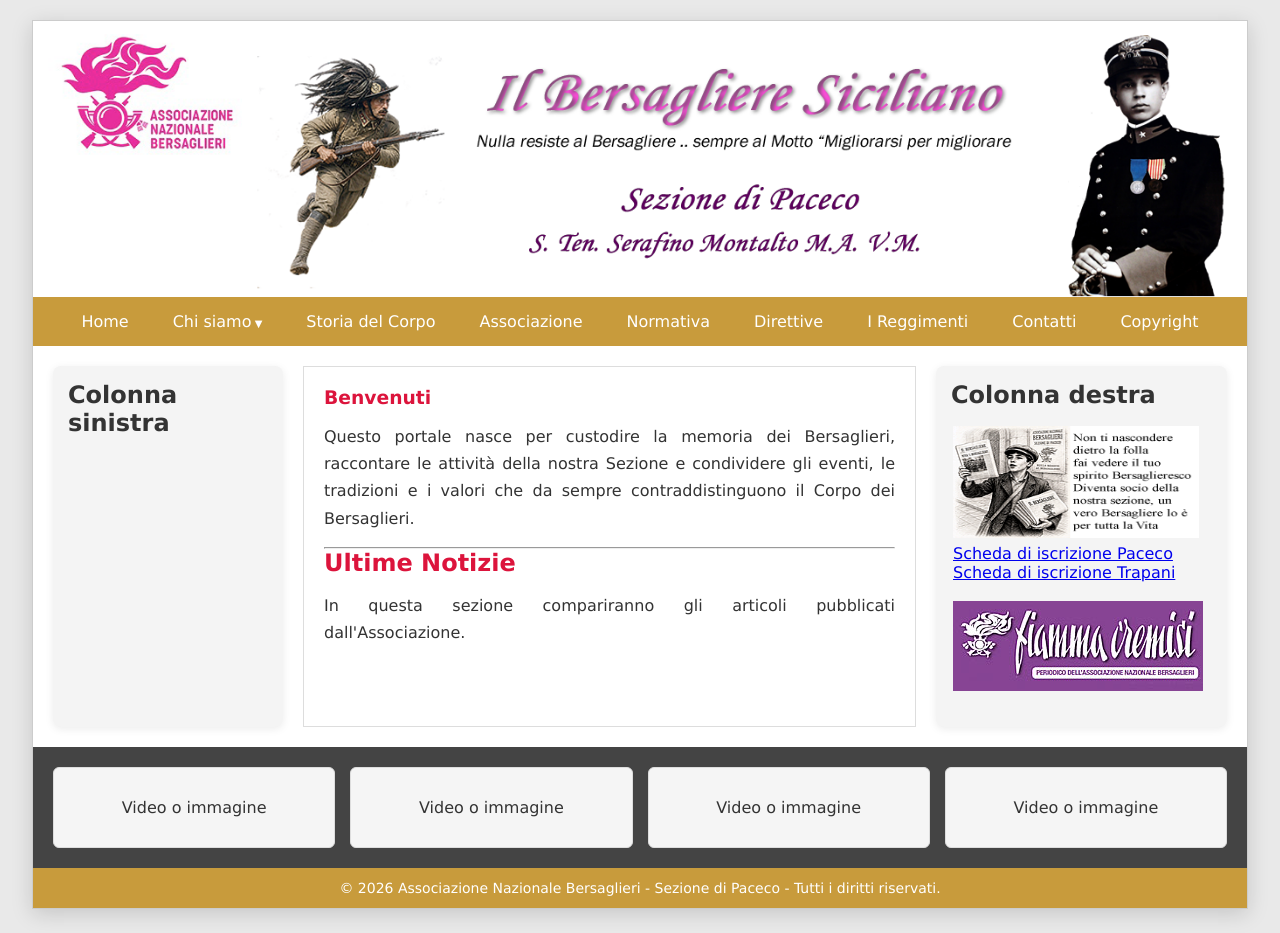
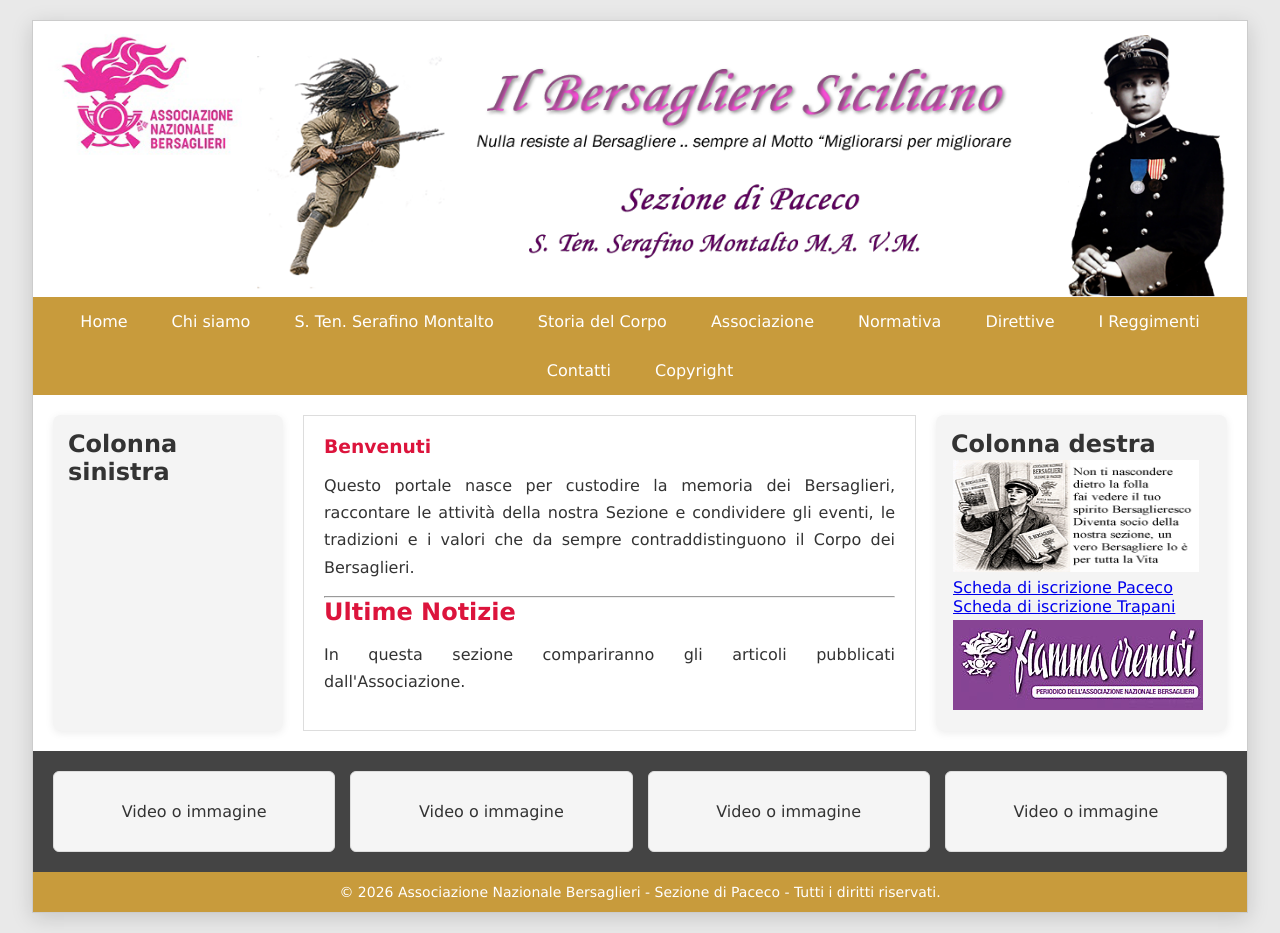
Before and after one commit to bersaglieripaceco/bersaglieripaceco.github.io, a Jekyll site: the page index.html, which Jekyll copies as it is, in a window 1280 px wide. Built offline with Jekyll 4.4.1, drawn with Linux system fonts in a browser that asks for light colours.

Commit message:
Ripristino Home HTML

```diff
--- a/index.html
+++ b/index.html
@@ -1,12 +1,114 @@
----
-layout: default
-title: Bersaglieri Paceco
----
+<!DOCTYPE html>
+<html lang="it">
+
+<head>
+
+    <meta charset="UTF-8">
+    <meta name="viewport" content="width=device-width, initial-scale=1.0">
+
+    <title>Bersaglieri Paceco</title>
+
+    <meta name="description"
+        content="Sito Ufficiale dell'Associazione Nazionale Bersaglieri - Sezione di Paceco">
+
+    <link rel="stylesheet" href="css/style.css">
+
+</head>
+
+<body>
+
+<div id="contenitore">
+
+    <!-- ===================================================== -->
+    <!-- TESTATA                                               -->
+    <!-- ===================================================== -->
+
+    <header id="header">
+
+        <img src="Immagini/Testata.png"
+             alt="Associazione Nazionale Bersaglieri - Sezione di Paceco">
+
+    </header>
+
+
+    <!-- ===================================================== -->
+    <!-- MENU PRINCIPALE                                       -->
+    <!-- ===================================================== -->
+
+    <nav id="menu">
+
+        <ul>
+
+            <li><a href="index.html">Home</a></li>
+
+            <li><a href="Pagine/Chi_siamo.html">Chi siamo</a></li>
+
+            <li><a href="Pagine/Serafino_Montalto.html">S. Ten. Serafino Montalto</a></li>
+
+            <li><a href="#">Storia del Corpo</a></li>
+
+            <li><a href="#">Associazione</a></li>
+
+            <li><a href="#">Normativa</a></li>
+
+            <li><a href="#">Direttive</a></li>
+
+            <li><a href="#">I Reggimenti</a></li>
+
+            <li><a href="#">Contatti</a></li>
+
+            <li><a href="Pagine/Copiright.html">Copyright</a></li>
+
+        </ul>
+
+    </nav>
+
+
+    <!-- ===================================================== -->
+    <!-- CONTENUTO                                             -->
+    <!-- ===================================================== -->
+
+    <section id="contenuto">
+
+
+        <!-- ================================================= -->
+        <!-- COLONNA SINISTRA                                  -->
+        <!-- ================================================= -->
+
+        <aside id="sinistra">
+
+            <h2>Colonna sinistra</h2>
+
+            <table width="200" border="0">
+
+                <tr>
+                    <td>&nbsp;</td>
+                </tr>
+
+                <tr>
+                    <td>&nbsp;</td>
+                </tr>
+
+            </table>
+
+        </aside>
+
+
+        <!-- ================================================= -->
+        <!-- COLONNA CENTRALE                                  -->
+        <!-- ================================================= -->
+
+        <main id="centrale">
+
+            <article>
 
                 <h1>Benvenuti</h1>
 
                 <p>
-Questo portale nasce per custodire la memoria dei Bersaglieri, raccontare le attività della nostra Sezione e condividere gli eventi, le tradizioni e i valori che da sempre contraddistinguono il Corpo dei Bersaglieri.
+                    Questo portale nasce per custodire la memoria dei Bersaglieri,
+                    raccontare le attività della nostra Sezione e condividere gli
+                    eventi, le tradizioni e i valori che da sempre contraddistinguono
+                    il Corpo dei Bersaglieri.
                 </p>
 
                 <hr>
@@ -14,5 +116,125 @@
                 <h2>Ultime Notizie</h2>
 
                 <p>
-In questa sezione compariranno gli articoli pubblicati dall'Associazione.
+                    In questa sezione compariranno gli articoli pubblicati
+                    dall'Associazione.
                 </p>
+
+            </article>
+
+        </main>
+
+
+        <!-- ================================================= -->
+        <!-- COLONNA DESTRA                                    -->
+        <!-- ================================================= -->
+
+        <aside id="destra">
+
+            <h2>Colonna destra</h2>
+
+
+            <table width="261" border="0">
+
+                <tr>
+
+                    <td width="309">
+
+                        <img src="Immagini/stampa.png"
+                             width="246"
+                             height="112"
+                             alt="Stampa">
+
+                    </td>
+
+                </tr>
+
+
+                <tr>
+
+                    <td>
+
+                        <a href="Documenti/scheda_di_adesione_Paceco.doc">
+                            Scheda di iscrizione Paceco
+                        </a>
+
+                        <br>
+
+                        <a href="Documenti/scheda_di_adesione_Trapani.doc">
+                            Scheda di iscrizione Trapani
+                        </a>
+
+                    </td>
+
+                </tr>
+
+            </table>
+
+
+            <table width="261" border="0">
+
+                <tr>
+
+                    <td>
+
+                        <img src="Immagini/fc.jpg"
+                             width="250"
+                             height="90"
+                             alt="Fiamma Cremisi">
+
+                    </td>
+
+                </tr>
+
+            </table>
+
+        </aside>
+
+    </section>
+
+
+    <!-- ===================================================== -->
+    <!-- FOOTER                                                -->
+    <!-- ===================================================== -->
+
+    <footer id="footer">
+
+        <div class="box-footer">
+            Video o immagine
+        </div>
+
+        <div class="box-footer">
+            Video o immagine
+        </div>
+
+        <div class="box-footer">
+            Video o immagine
+        </div>
+
+        <div class="box-footer">
+            Video o immagine
+        </div>
+
+    </footer>
+
+
+    <!-- ===================================================== -->
+    <!-- PIE DI PAGINA                                         -->
+    <!-- ===================================================== -->
+
+    <div id="copyright">
+
+        © 2026 Associazione Nazionale Bersaglieri
+        - Sezione di Paceco
+        - Tutti i diritti riservati.
+
+    </div>
+
+</div>
+
+
+<script src="js/script.js"></script>
+
+</body>
+
+</html>
```
Lines whose indentation alone changed are shown as unchanged.
